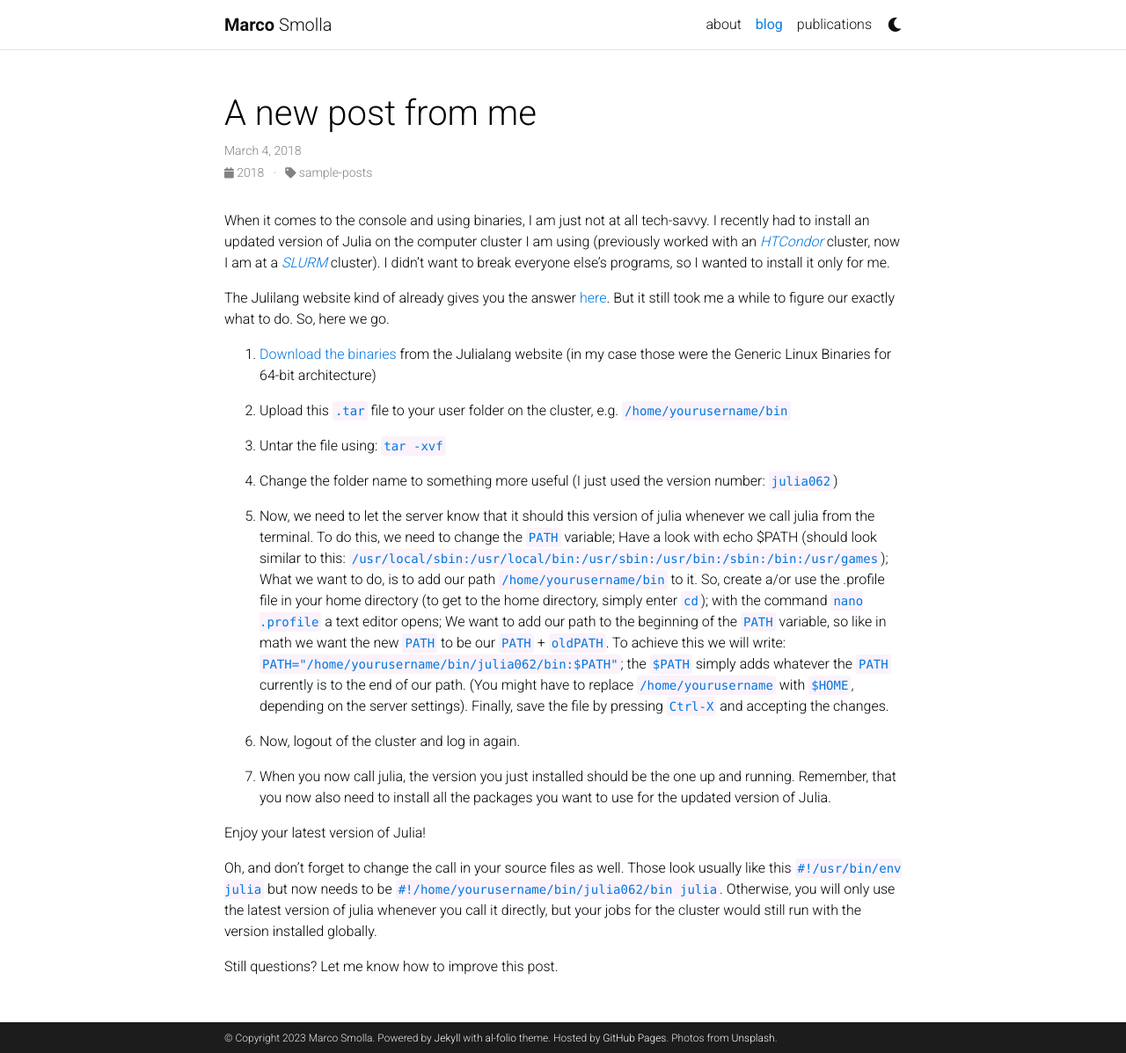
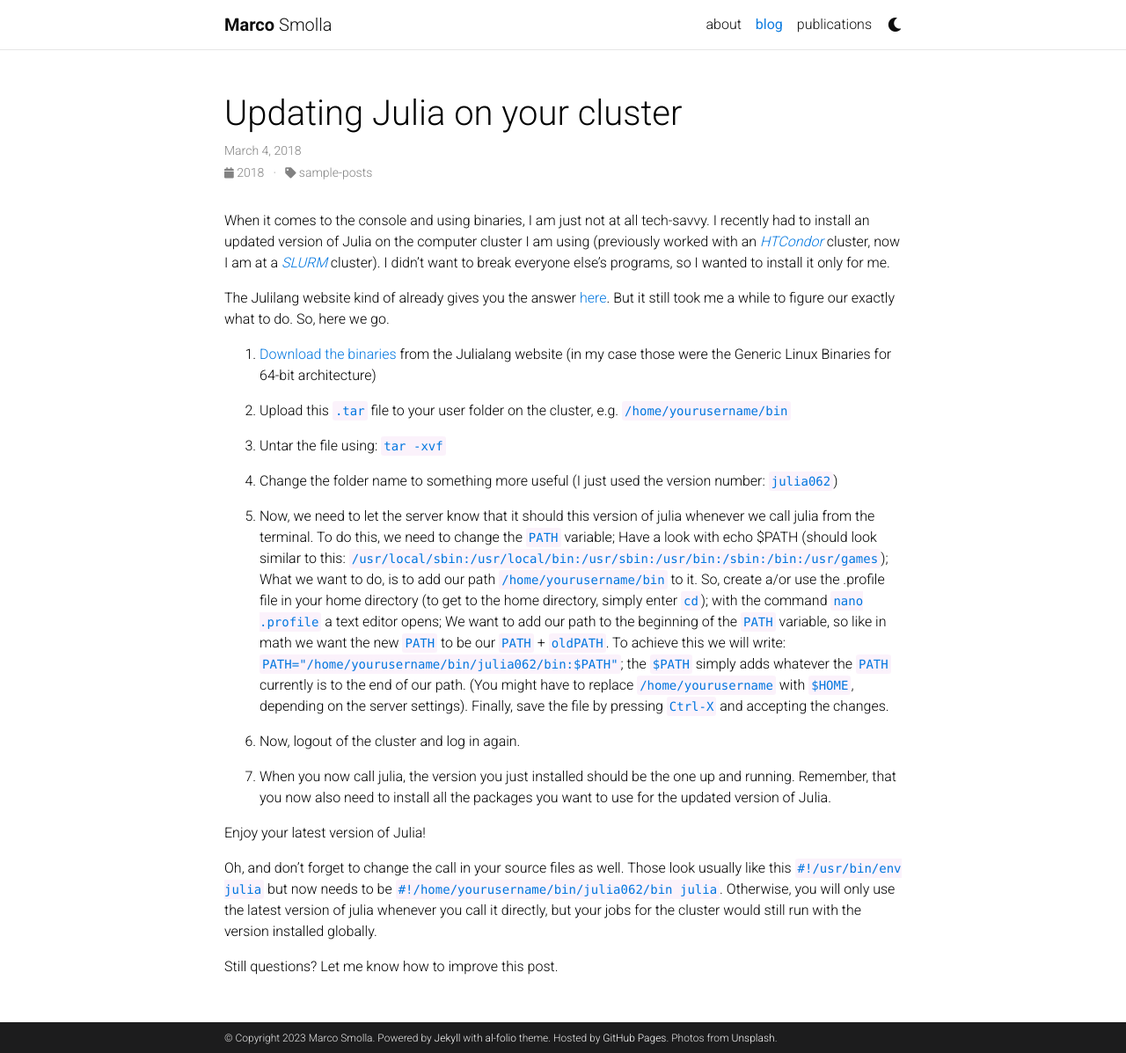
Before and after one commit to marcosmolla/marcosmolla.github.io, a Jekyll site: the page built from _posts/2018-03-04-updating-julia-cluster.md, in a window 1280 px wide and 1197 px high. Shown: the whole window at 88% size. Built offline with Jekyll 4.4.1, drawn with Linux system fonts in a browser that asks for light colours; comment, search, counter and statistics services are not loaded; a style sheet for code colours, icons or effects is not loaded.

Commit message:
Update 2018-03-04-updating-julia-cluster.md

```diff
--- a/_posts/2018-03-04-updating-julia-cluster.md
+++ b/_posts/2018-03-04-updating-julia-cluster.md
@@ -1,6 +1,6 @@
 ---
 layout: post
-title: A new post from me
+title: Updating Julia on your cluster
 date: 2018-03-04 00:59:00-0400
 description: Updating your version of Julia on a shared computer cluster
 categories: sample-posts
```
